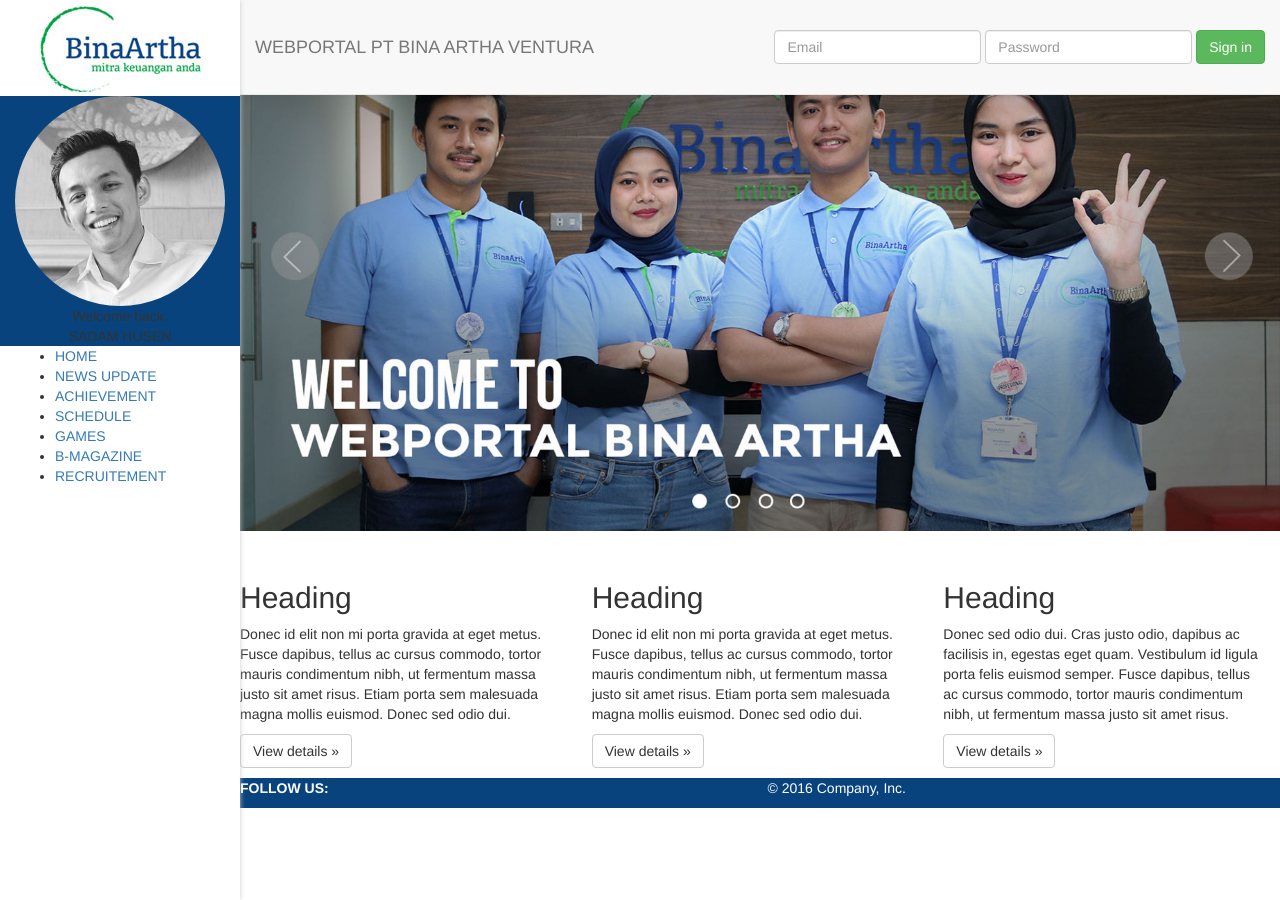
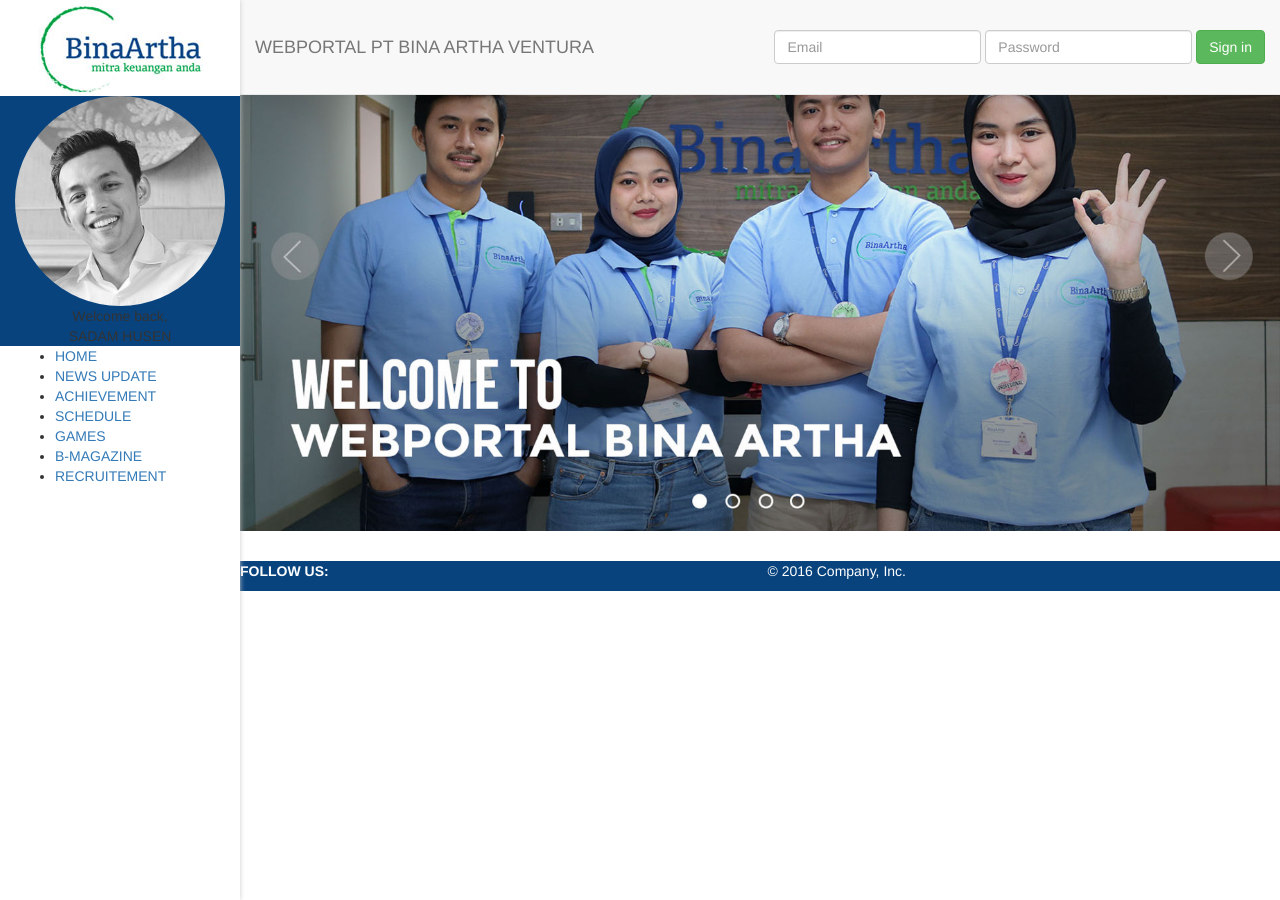
Before and after one commit to kemtol/Bina-Artha, a Jekyll site: the page built from index.html, in a window 1280 px wide. Built offline with Jekyll 4.4.1, drawn with Linux system fonts in a browser that asks for light colours.

Commit message:
Update index.html

```diff
--- a/index.html
+++ b/index.html
@@ -13,7 +13,7 @@
   </div>
 </div>
 
-<div class="container-fluid push-left-240">
+<div class="container-fluid push-left-240 hide">
   <!-- Example row of columns -->
   <div class="row">
     <div class="col-md-4">
```
